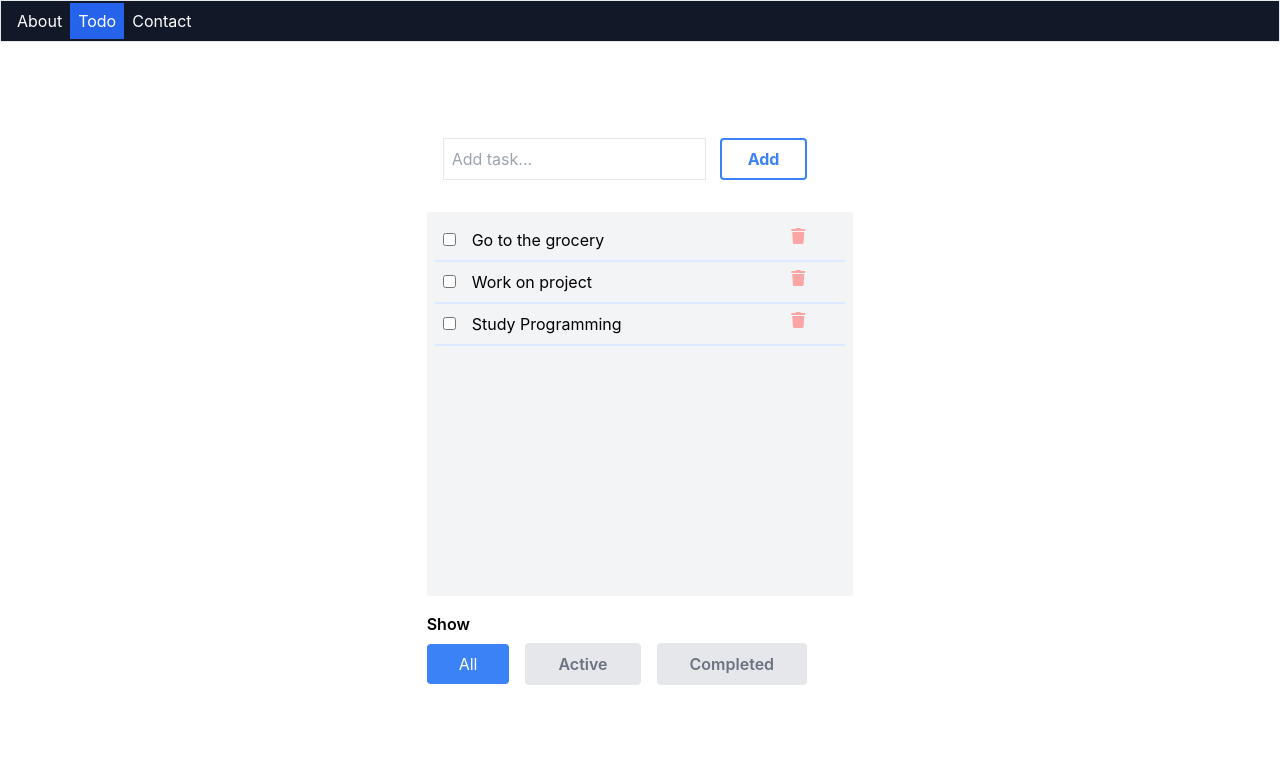
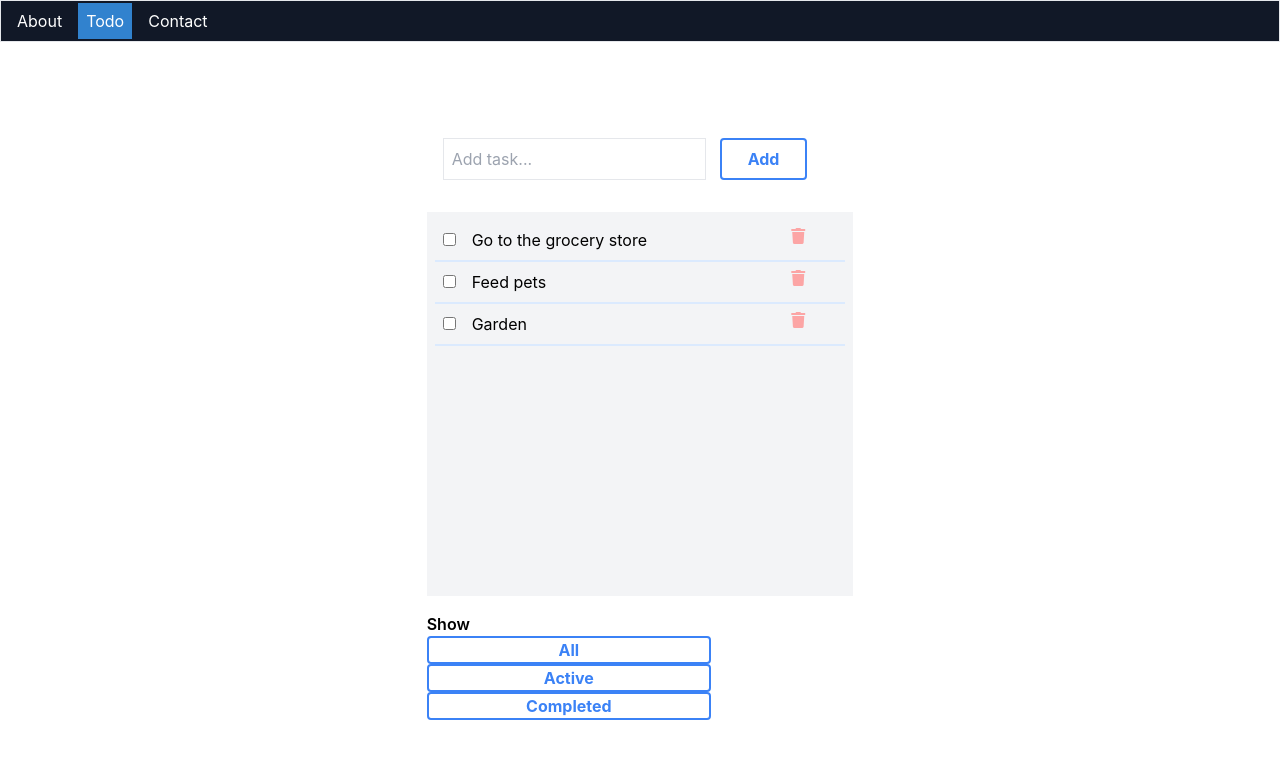
Before and after one commit to nicholasdadkins/Project-3-Adkins, a React (Create React App) app in the folder task-management-app/: page /todo in a window 1280 px wide. Shown: the top 758 px of the page. Built offline with nearby package versions, Linux system fonts and the light colour scheme.

Commit message:
Made link style active

```diff
--- a/task-management-app/src/App.css
+++ b/task-management-app/src/App.css
@@ -36,3 +36,8 @@
     transform: rotate(360deg);
   }
 }
+
+a.active {
+  background-color: #3182ce;
+  padding: 0.5rem;
+}
--- a/task-management-app/src/App.js
+++ b/task-management-app/src/App.js
@@ -1,12 +1,9 @@
 import './App.css';
-import {useState, useEffect} from 'react'
-import MyButton from "./my-button";
-import MenuItem from "./menu-item"; //Both of these are just hooks
 import {
     BrowserRouter as Router,
     Switch,
     Route,
-    Link
+    NavLink
 } from "react-router-dom";
 import About from './About'
 import Todo from "./Todo";
@@ -15,25 +12,19 @@ import Contact from "./Contact";
 
 function App() {
 
-    // useEffect(() => {
-    //     console.log('run this code only on page load')
-    //     // console.log('run this code only when certain things in the deps list changes')
-    // }, [])
-
   return (
-
       <Router>
           <div>
               <nav className={'border p-2 bg-gray-900'}>
                   <ul>
                       <li className={'inline p-2 text-white'}>
-                          <Link to="/">About</Link>
+                          <NavLink exact activeClassName="active" to="/about">About</NavLink>
                       </li>
-                      <li className={'inline p-2 bg-blue-600 text-white'}>
-                          <Link to="/todo">Todo</Link>
+                      <li className={'inline p-2  text-white'}>
+                          <NavLink exact activeClassName="active" to="/todo">Todo</NavLink>
                       </li>
                       <li className={'inline p-2 text-white'}>
-                          <Link to="/contact">Contact</Link>
+                          <NavLink exact activeClassName="active" to="/contact">Contact</NavLink>
                       </li>
                   </ul>
               </nav>
--- a/task-management-app/src/Todo.js
+++ b/task-management-app/src/Todo.js
@@ -7,10 +7,13 @@ function Todo(props) {
 
     const [newItemText, setNewItemText] = useState('');
     const [items, setItems] = useState([
-        {text: 'Go to the grocery', completed: false},
-        {text: 'Work on project', completed: false},
-        {text: 'Study Programming', completed: false}
+        {text: 'Go to the grocery store', completed: false},
+        {text: 'Feed pets', completed: false},
+        {text: 'Garden', completed: false}
     ]);
+
+    const [allItem, setAllItems] = useState([]);
+
 
     const onTextChange = async (event) => {
         setNewItemText(event.currentTarget.value)
@@ -18,7 +21,50 @@ function Todo(props) {
 
     const addItem = async () => {
         setItems([...items, {text: newItemText, completed: false}])
+        setAllItems([...items, {text: newItemText, completed: false}])
         setNewItemText('')
+    };
+
+    const allItems = async () => {
+        //setItems([...items, {text: newItemText, completed: false}])
+        let itemsAll = allItem
+        setItems([...itemsAll])
+        setNewItemText('all')
+    };
+
+    const filterCompleted = [
+        {
+          predicateFn: allItem => allItem.completed == "true"
+        }
+      ];
+
+      function getFilteredCompleted(filterCompleted) {
+        return allItem.filter(p => filterCompleted.every(filter => filter.predicateFn(p)));
+      }
+
+    const activeItems = async () => {
+        let itemsActive = getFilteredCompleted(filterCompleted)
+
+
+        // itemsCopy.map((itemCopy, index) => {
+        //     if(index == idx){
+        //         itemCopy.completed = event.target.checked
+        //     }
+        // })
+        setItems([...itemsActive])
+        setNewItemText('active')
+    };
+
+    const completedItems = async () => {
+        let itemsCopy = items.filter(items => items.completed == true)
+
+        // itemsCopy.map((itemCopy, index) => {
+        //     if(index == idx){
+        //         itemCopy.completed = event.target.checked
+        //     }
+        // })
+        setItems([...itemsCopy])
+        setNewItemText('completed')
     };
 
     const onCheckBoxChange = async (event, item, idx) => {
@@ -62,11 +108,8 @@ function Todo(props) {
 
                     </div>
 
-
                     <div className={'bg-gray-100 h-full p-2 mt-4'}>
-
                         <ul>
-
                             {items.map((item, idx) => {
                                return <li className={'flex relative p-2 border-b-2 border-blue-100'}>
                                    <div className={'mr-4'}>
@@ -79,18 +122,15 @@ function Todo(props) {
                                </li>
                             })}
                         </ul>
-
                     </div>
 
                     <div className={'mt-4'}>
                         <h2 className={'font-semibold'}>Show</h2>
-                        <button className={'mt-2 mr-4 px-8 py-2 rounded bg-blue-500 text-white'}>All</button>
-                        <button className={'border mr-4 px-8 py-2 rounded bg-gray-200 text-gray-500 font-semibold'}>Active</button>
-                        <button className={'border px-8 py-2 rounded bg-gray-200 text-gray-500 font-semibold'}>Completed</button>
+                        <button onClick={allItems} className={'border-2 border-blue-500 text-blue-500 font-bold rounded w-2/3 mr-4'}>All</button>
+                        <button onClick={activeItems} className={'border-2 border-blue-500 text-blue-500 font-bold rounded w-2/3 mr-4'}>Active</button>
+                        <button onClick={completedItems} className={'border-2 border-blue-500 text-blue-500 font-bold rounded w-2/3 mr-4'}>Completed</button>
 
                     </div>
-
-
                 </div>
 
             </div>
--- a/task-management-app/src/my-button.js
+++ /dev/null
@@ -1,34 +0,0 @@
-import React, {useState, useEffect} from 'react';
-
-function MyButton(props) {
-    console.log('the props received from the parent component are: ', props)
-    console.log(props.buttonText)
-    console.log(props.color)
-
-    const setClasses = () => {
-        'py-3 px-4 bg-red-500 rounded text-white'
-        let baseClasses = 'py-3 px-4 text-white'
-        if(props.color=='red'){
-            baseClasses = baseClasses + ' bg-red-500'
-        } else {
-            baseClasses = baseClasses + ' bg-blue-500'
-        }
-
-        if(props.rounded){
-            baseClasses = baseClasses + ' rounded'
-        }
-
-        console.log(baseClasses)
-        return baseClasses
-
-    };
-
-    return (
-        <>
-            {/*ternary operator*/}
-            <button onClick={() => props.myFunc(45)} className={setClasses()}>{props.buttonText || 'Submit'}</button>
-        </>
-    );
-}
-
-export default MyButton;
```
Also changed, not shown: task-management-app/src/menu-item.js (deleted, +0 -11 lines).
